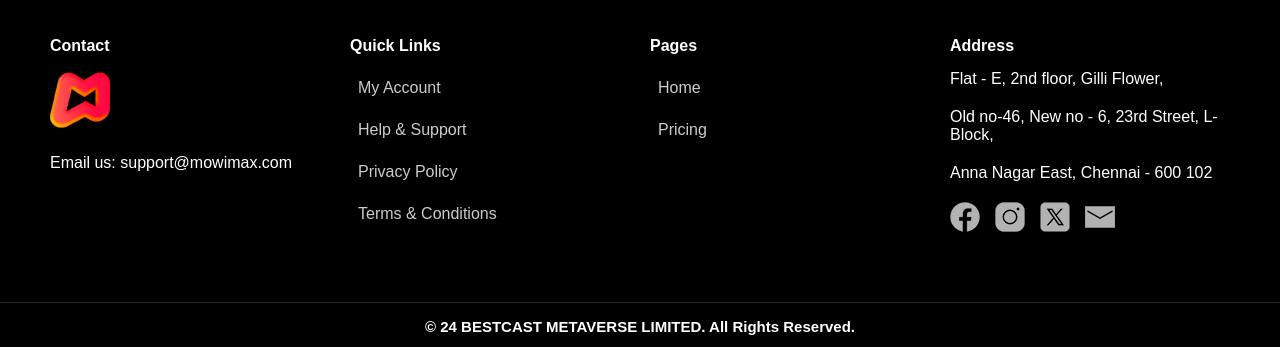
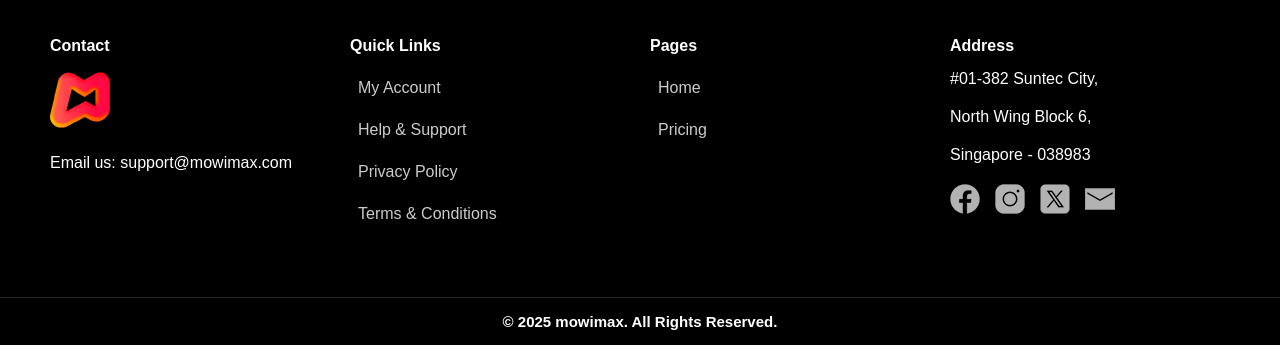
Before and after one commit to Anbu302004/Movies-List, a React (Vite) app: page /guest/movies/genre/1 in a window 1280 px wide. Shown: the part 596-943 px from the top of the page. Built offline with nearby package versions, Linux system fonts and the light colour scheme; no server answers.

Commit message:
Updated Details in Footer

```diff
--- a/src/components/Footer.tsx
+++ b/src/components/Footer.tsx
@@ -49,9 +49,9 @@ const Footer = () => {
           {/* Address with Social Icons */}
           <div className='footer-section'>
             <h4>Address</h4>
-            <p>Flat - E, 2nd floor, Gilli Flower,</p>
-            <p>Old no-46, New no - 6, 23rd Street, L- Block,</p>
-            <p>Anna Nagar East, Chennai - 600 102</p>
+            <p>#01-382 Suntec City,</p>
+            <p>North Wing Block 6,</p>
+            <p>Singapore - 038983</p>
             <div className="social-icons" style={{ marginTop: '15px', display: 'flex', gap: '15px' }}>
               <img src={facebookIcon} alt="Facebook" className="social-icon" />
               <img src={instagramIcon} alt="Instagram" className="social-icon" />
@@ -65,7 +65,7 @@ const Footer = () => {
       {/* Second Footer Below */}
       <div
         className="footer-second">
-        © 24 BESTCAST METAVERSE LIMITED. All Rights Reserved.
+       © 2025 mowimax. All Rights Reserved.
       </div>
     </>
   );
--- a/src/pages/Help.tsx
+++ b/src/pages/Help.tsx
@@ -46,7 +46,7 @@ const Help: React.FC = () => {
             <p>* <strong>Payment Methods: </strong>Add, remove, or update payment methods.</p>
             <p><strong style={{ fontSize: '1.1rem', fontWeight:"bold"}}>12. Contact Support:</strong></p>
             <p>
-              *<strong> Email Support:</strong> Contact us via email – <span style={{ color: '#cc1e24',cursor:"pointer"}}>support@bestcaststudios.com</span> for any support.
+              *<strong> Email Support:</strong> Contact us via email – <span style={{ color: '#cc1e24',cursor:"pointer"}}>support@mowimax.com.</span> for any support.
             </p>
           </div>
         </div>
```
